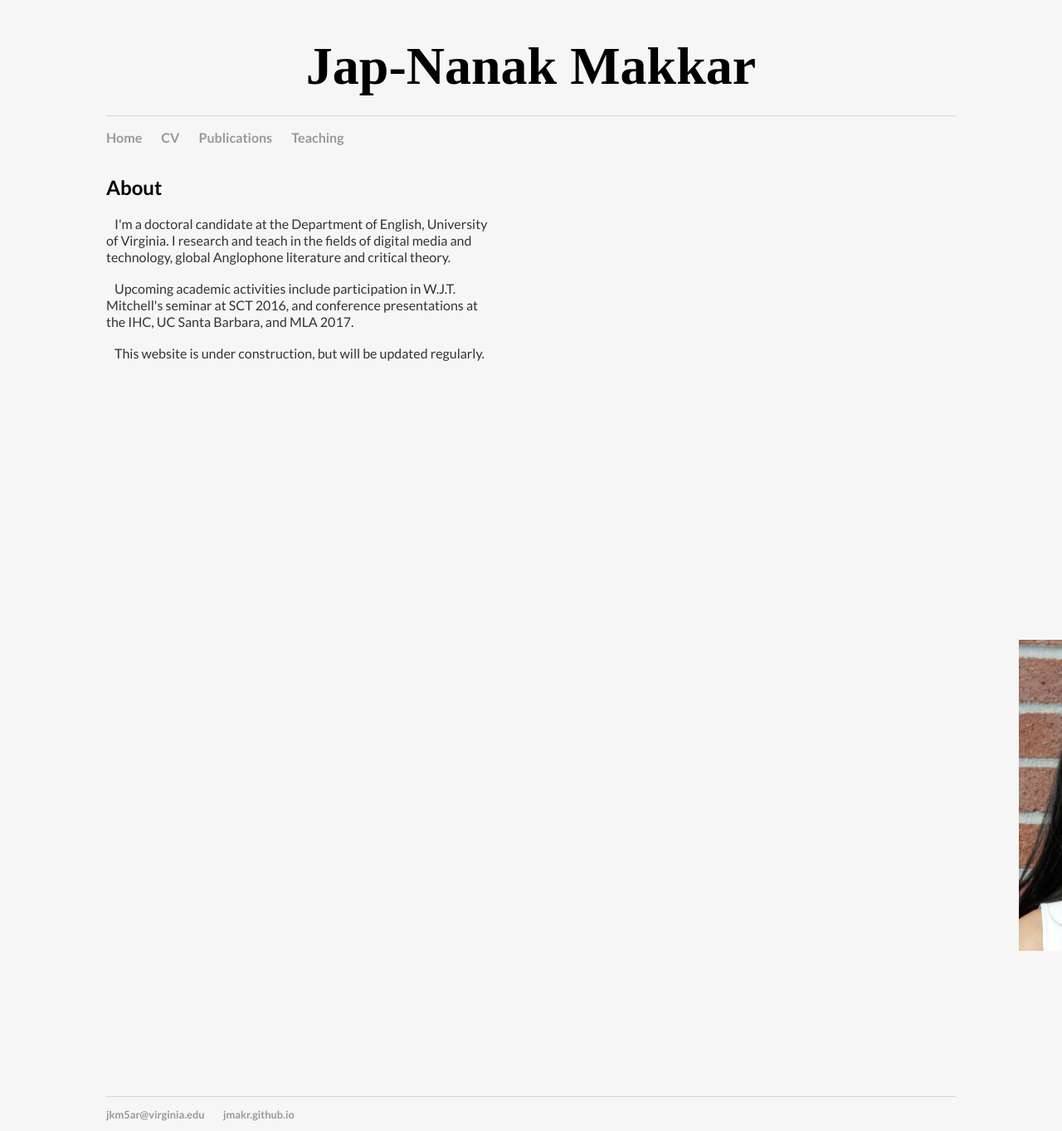
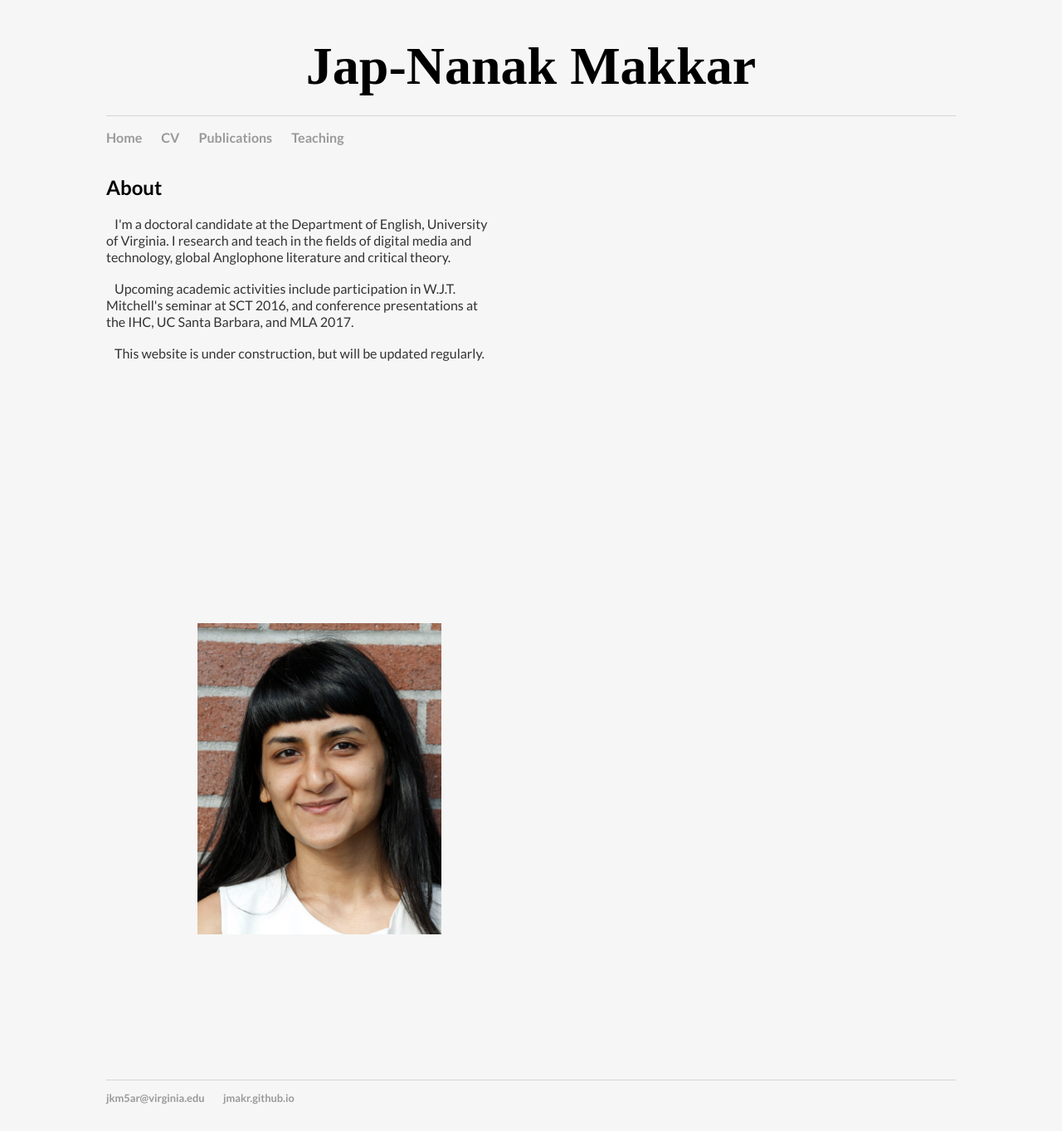
Before and after one commit to jmakr/jmakr.github.io, a Jekyll site: the page built from index.html, in a window 1280 px wide. Shown: the whole page at 83% size. Built offline with Jekyll 4.4.1, drawn with Linux system fonts in a browser that asks for light colours.

Commit message:
Update main.css

```diff
--- a/css/main.css
+++ b/css/main.css
@@ -68,8 +68,8 @@ p2 {
     float:left;
     width: 50%;
     height: 550px;
-    padding-left: 1100px;
-    padding-top: 30px;
+    padding-left: 110px;
+    padding-top: 10px;
 
 
 }
```
